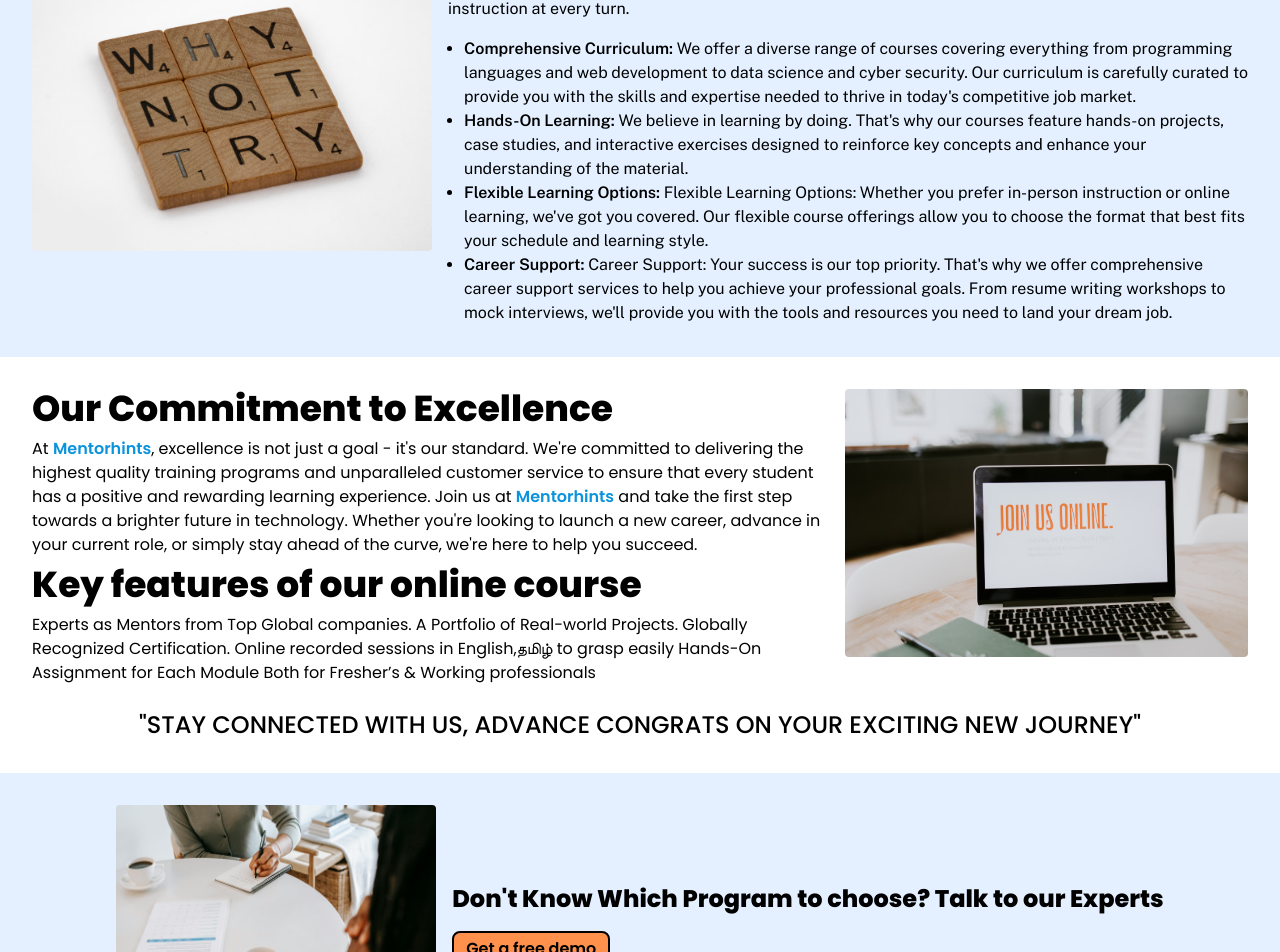
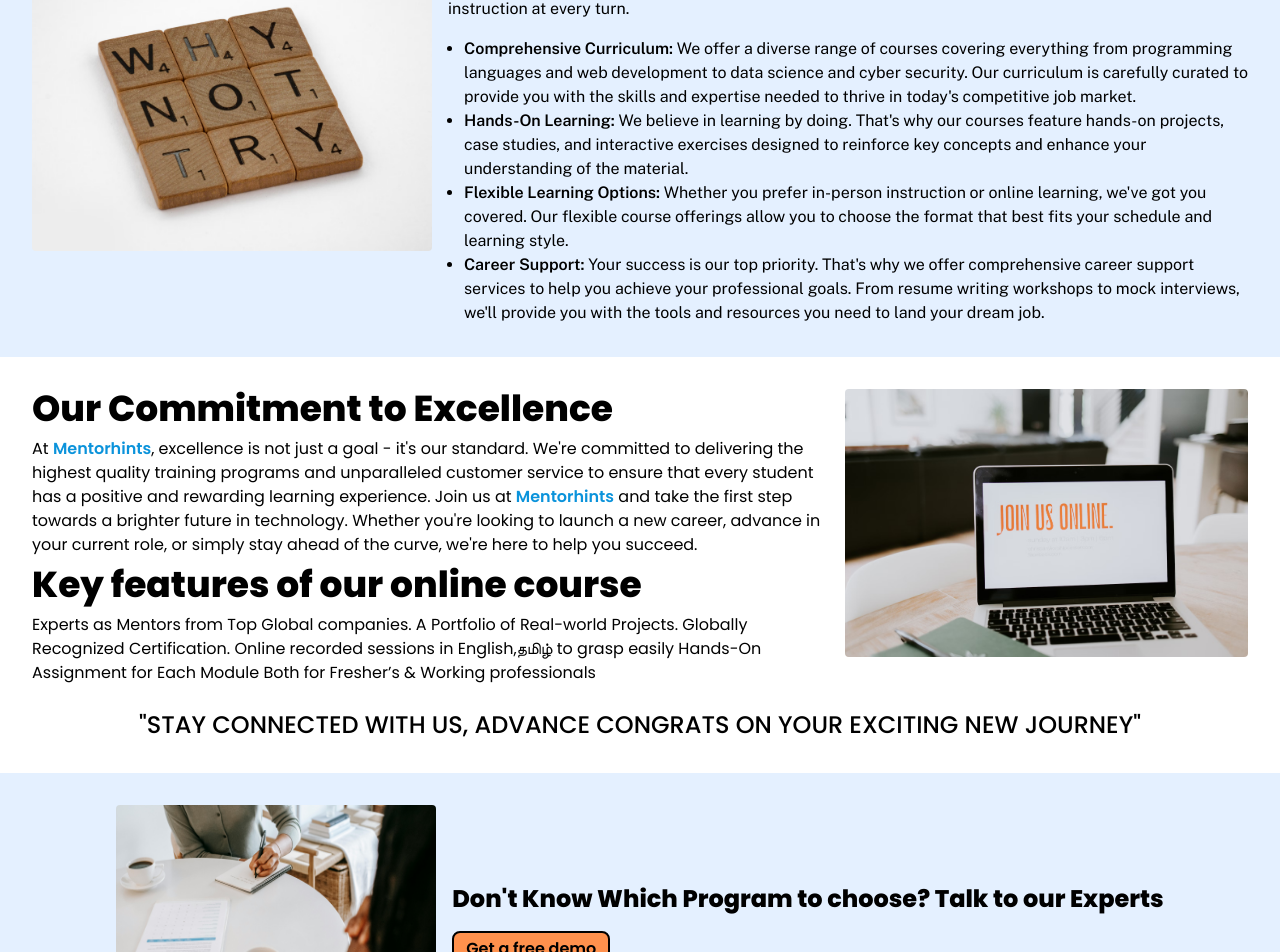
Before and after one commit to IyyappanPalanivel/mentorhints, a React (Vite) app: page /about in a window 1280 px wide. Shown: the part 991-1943 px from the top of the page. Built offline with nearby package versions, Linux system fonts and the light colour scheme.

Commit message:
Minor corrections done

```diff
--- a/package.json
+++ b/package.json
@@ -17,7 +17,8 @@
     "react-icons": "^5.2.0",
     "react-markdown": "^9.0.1",
     "react-scroll": "^1.9.0",
-    "react-type-animation": "^3.2.0"
+    "react-type-animation": "^3.2.0",
+    "remark-gfm": "^4.0.0"
   },
   "devDependencies": {
     "@types/react": "^18.2.66",
--- a/src/components/Footer.tsx
+++ b/src/components/Footer.tsx
@@ -46,7 +46,7 @@ const Footer = () => {
             {/* Copyrights */}
             <div className='flex flex-col items-center justify-center pb-10 md:pb-0'>
                 <img className='w-96 h-auto' src={MentorhintsOutline} alt=''/>
-                <p className='text-neutralSilver text-xs'>Copyright © 2024 Mentor Hint  Inc. All rights reserved</p>
+                <p className='text-neutralSilver text-xs'>Copyright © 2024 Mentor Hints  Inc. All rights reserved</p>
             </div>
         </div>
     );
--- a/src/components/about/WhyWe.tsx
+++ b/src/components/about/WhyWe.tsx
@@ -11,8 +11,8 @@ const WhyWe = () => {
                 <ul className="list-disc pl-4 mt-4">
                     <li><span className='font-semibold text-base'>Comprehensive Curriculum: </span>We offer a diverse range of courses covering everything from programming languages and web development to data science and cyber security. Our curriculum is carefully curated to provide you with the skills and expertise needed to thrive in today's competitive job market.</li>
                     <li><span className='font-semibold text-base'>Hands-On Learning: </span>We believe in learning by doing. That's why our courses feature hands-on projects, case studies, and interactive exercises designed to reinforce key concepts and enhance your understanding of the material.</li>
-                    <li><span className='font-semibold text-base'>Flexible Learning Options: </span>Flexible Learning Options: Whether you prefer in-person instruction or online learning, we've got you covered. Our flexible course offerings allow you to choose the format that best fits your schedule and learning style.</li>
-                    <li><span className='font-semibold text-base'>Career Support: </span>Career Support: Your success is our top priority. That's why we offer comprehensive career support services to help you achieve your professional goals. From resume writing workshops to mock interviews, we'll provide you with the tools and resources you need to land your dream job.</li>
+                    <li><span className='font-semibold text-base'>Flexible Learning Options: </span>Whether you prefer in-person instruction or online learning, we've got you covered. Our flexible course offerings allow you to choose the format that best fits your schedule and learning style.</li>
+                    <li><span className='font-semibold text-base'>Career Support: </span>Your success is our top priority. That's why we offer comprehensive career support services to help you achieve your professional goals. From resume writing workshops to mock interviews, we'll provide you with the tools and resources you need to land your dream job.</li>
                 </ul>
             </div>
             <div className='md:w-1/3 md:mt-0 mt-4'>
--- a/src/components/blogs/BlogDetail.tsx
+++ b/src/components/blogs/BlogDetail.tsx
@@ -1,8 +1,9 @@
 import React, { useEffect, useState } from 'react';
-// import { ReactMarkdown } from 'react-markdown/lib/react-markdown';
 import { useParams } from 'react-router-dom';
 import logo from 'assets/brand/logo.png';
 import { getBlogDetailsById } from '../../datas/BlogDatas';
+import Markdown from 'react-markdown'
+import remarkGfm from 'remark-gfm'
 
 const BlogDetail = (props) => {
 
@@ -46,8 +47,7 @@ const BlogDetail = (props) => {
             }
 
             {/* <h3>{post.desc}</h3> */}
-            {/* <ReactMarkdown children={blogData.description}
-                escapeHtml={false} className='leading-9' /> */}
+            {/* <Markdown remarkPlugins={[remarkGfm]}>{markdown}</Markdown> */}
         </div>
     );
 };
--- a/src/datas/BlogDatas.js
+++ b/src/datas/BlogDatas.js
@@ -85,11 +85,9 @@ const blogsData = [
 
         Recently, I did this too. For nearly, 5-6 months, I didn't touch my Naukri profile. I did some updates on it, especially for this blog. I will show the screenshot of how much my profile got pumped up like how many recruiters saw my profile.
 
-        [PLEASE ADD A SCREENSHOT BASED ON THE ABOVE LINE]
 
         I also recommended it to one of my friends. See how much his profile got pumped up.
 
-        [PLEASE ADD A SCREENSHOT BASED ON THE ABOVE LINE]
 
         He is getting 5-6 interview calls daily, because of the demand his domain has and he also has a proper skill as well. But it's secondary. I have talked about it in many of my previous YouTube videos, but, if you are not getting any interview calls, this blog will help you.
 
@@ -159,14 +157,14 @@ const blogsData = [
          Most of the people don't know about this. Recently I came to know about it. What that is... if you worked in a company; your manager or your director or your senior person can mark you as a good person in your profile. Even your clients can give you a review like you are an honest guy, a hard-working guy, or a person who works after hours too. Like this, if you get a good review, your profile will rise. if you want to be a freelancer in the future, these kinds of reviews are very important. If you are working with a top client and they give you a positive review, that's too good!
         But if you're a fresher, ask your professor or HOD. Request them to give a review of your profile's endorsement. That will give you an add-on value to your profile. So, try it. Recently I've also trying to get endorsement for my profile from my previous company colleagues So you try it too. So these are the tips, I would like to share with you. I have created my profile. You can see for any changes in the future. Follow my profile. The link is given below.
 
-        [PLEASE PROVIDE YOUR PROFILE LINK]
+        instagram.com/abinofficial2020
 
         If you have any doubts, you can reach me anytime on Instagram at  Abinofficial2020.
 
         I hope you find this blog helpful. If you want to watch this content in video format,
         don't forget to subscribe to our YouTube channel.
 
-        [PROVIDE YOUTUBE CHANNEL LINK]
+        https://www.youtube.com/@ABINChannel
 
         Join our tech network. Thanks for reading.
 
```
Also changed, not shown: 1 other file (tests, documents, lock files or other folders).
